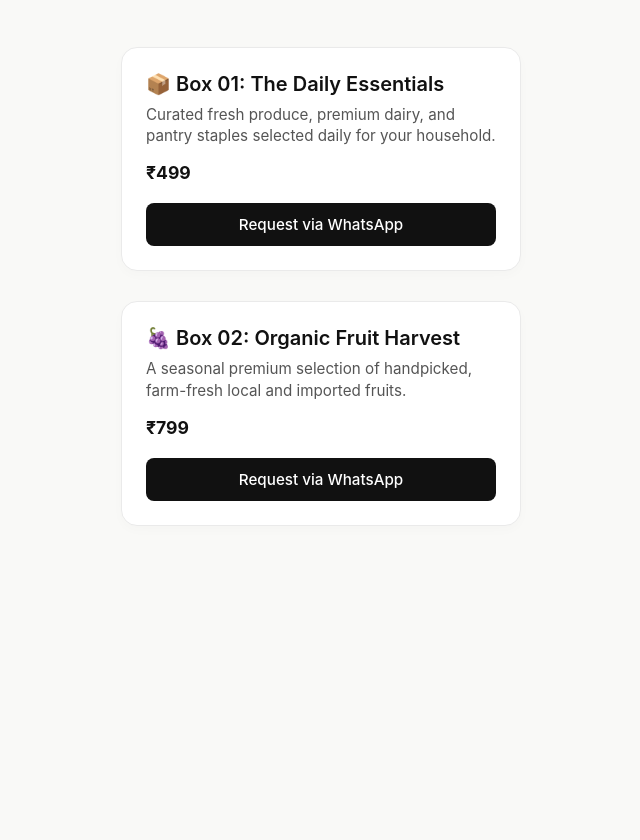
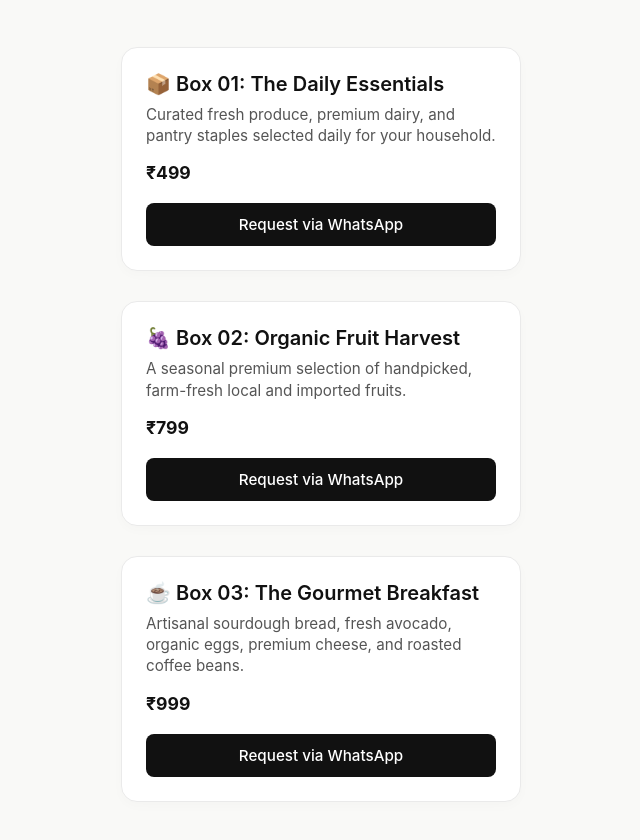
Before and after one commit to graaabit/graaabit.github.io, a plain HTML site: page index.html in a window 1280 px wide. Shown: the part 160-1000 px from the top of the page, without its empty margins (319-959 px from the left). Before the commit the page ends 800 px from the top, so only its background shows below. Drawn offline with Linux system fonts and the light colour scheme.

Commit message:
Update index.html

```diff
--- a/index.html
+++ b/index.html
@@ -31,7 +31,7 @@
             <div class="product-title">📦 Box 01: The Daily Essentials</div>
             <div class="product-desc">Curated fresh produce, premium dairy, and pantry staples selected daily for your household.</div>
             <div class="product-price">₹499</div>
-            <a href="https://wa.me." class="order-btn" target="_blank">Request via WhatsApp</a>
+            <a href="https://whatsapp.com." class="order-btn" target="_blank">Request via WhatsApp</a>
         </div>
 
         <!-- Item 02 -->
@@ -39,7 +39,15 @@
             <div class="product-title">🍇 Box 02: Organic Fruit Harvest</div>
             <div class="product-desc">A seasonal premium selection of handpicked, farm-fresh local and imported fruits.</div>
             <div class="product-price">₹799</div>
-            <a href="https://wa.me." class="order-btn" target="_blank">Request via WhatsApp</a>
+            <a href="https://whatsapp.com." class="order-btn" target="_blank">Request via WhatsApp</a>
+        </div>
+
+        <!-- Item 03 -->
+        <div class="product-card">
+            <div class="product-title">☕ Box 03: The Gourmet Breakfast</div>
+            <div class="product-desc">Artisanal sourdough bread, fresh avocado, organic eggs, premium cheese, and roasted coffee beans.</div>
+            <div class="product-price">₹999</div>
+            <a href="https://whatsapp.com." class="order-btn" target="_blank">Request via WhatsApp</a>
         </div>
     </div>
 
```
